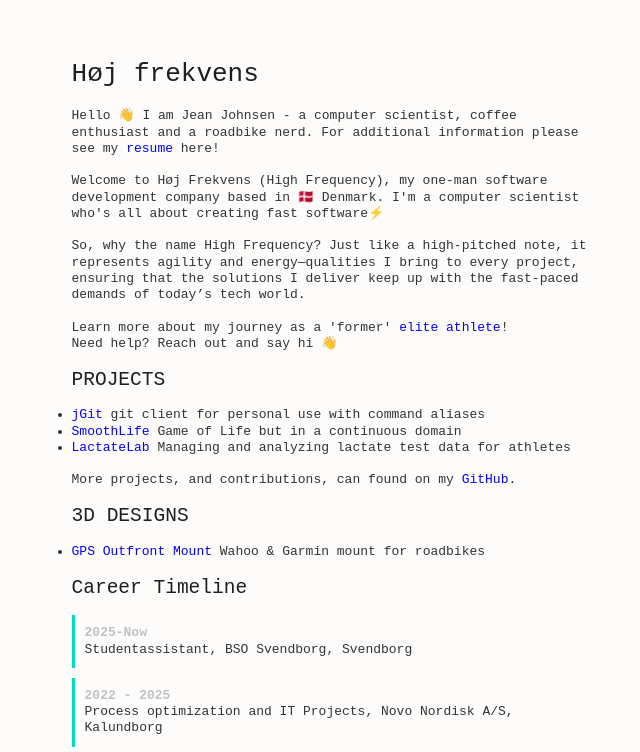
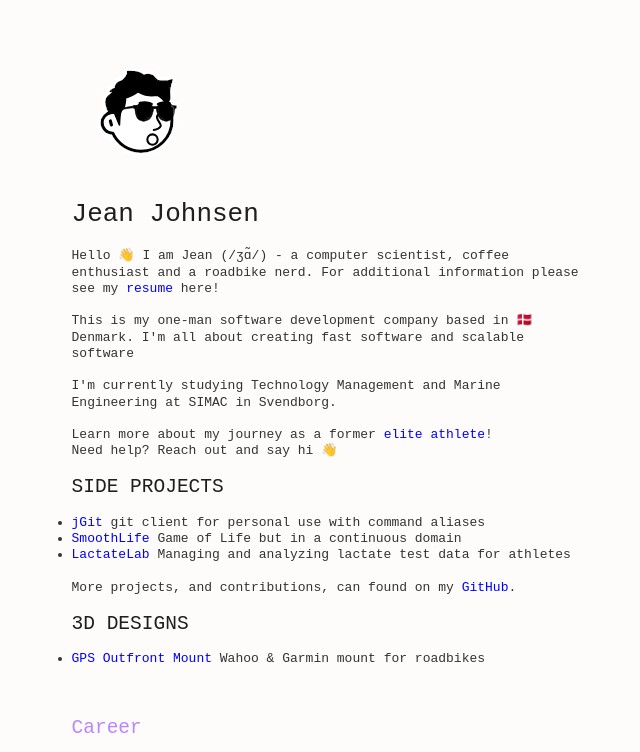
Before and after one commit to Jeanjohnsen/jeanjohnsen.github.io, a plain HTML site: page index.html in a window 1280 px wide. Shown: the top 752 px of the page, without its empty margins (311-951 px from the left). Drawn offline with Linux system fonts and the light colour scheme; a web font is replaced by a local one.

```diff
--- a/index.html
+++ b/index.html
@@ -21,25 +21,26 @@
   <script defer src="./scripts/script.js"></script>
 </head>
 
+<div class="image-container" aria-label="Description of image"></div>
 <body>
     <a rel="me"  href="https://github.com/Jeanjohnsen"></a>
-    <h1>Høj frekvens</h1>
+    <h1>Jean Johnsen</h1>
 
     <p>
-      Hello 👋 I am Jean Johnsen - a computer scientist, coffee enthusiast and a roadbike nerd. For additional information please see my <a href="./resume" target="_blank">resume</a> here!
+      Hello 👋 I am Jean (/ʒɑ̃/) - a computer scientist, coffee enthusiast and a roadbike nerd. For additional information please see my <a href="./resume" target="_blank">resume</a> here!
     </p>
   </br>
     <p>
-      Welcome to Høj Frekvens (High Frequency), my one-man software development company based in 🇩🇰 Denmark. I'm a computer scientist who's all about creating fast software⚡️
+    This is my one-man software development company based in 🇩🇰 Denmark. I'm all about creating fast software and scalable software
     </p>
     <br>
     <p>
-      So, why the name High Frequency? Just like a high-pitched note, it represents agility and energy—qualities I bring to every project, ensuring that the solutions I deliver keep up with the fast-paced demands of today’s tech world.
+    I'm currently studying Technology Management and Marine Engineering at SIMAC in Svendborg.
     </p>
 </br>
-    <p>Learn more about my journey as a 'former' <a href="./sports">elite athlete</a>!</p>
+    <p>Learn more about my journey as a former <a href="./sports">elite athlete</a>!</p>
     <p>Need help? Reach out and say hi 👋</p>
-    <h2>PROJECTS</h2>
+    <h2>SIDE PROJECTS</h2>
     <ul>
       <li><a href="https://github.com/Jeanjohnsen/jGit" target="_blank">jGit</a> git client for personal use with command aliases</li>
       <li><a href="https://github.com/Jeanjohnsen/SmoothLife" target="_blank">SmoothLife</a> Game of Life but in a continuous domain </li>
@@ -53,7 +54,10 @@
         <li><a href="" target="_blank">GPS Outfront Mount</a> Wahoo & Garmin mount for roadbikes</li>
       </ul>
 
-    <h2>Career Timeline</h2>
+      <br>
+      <br>
+
+      <h2 class="timeline-header">Career</h2>
       <div class="timeline">
           <div class="timeline-item">
 
@@ -86,7 +90,7 @@
           <div class="timeline-content">Web Developer and Guide, Hauch’s Physiske Cabinet, Sorø</div>
         </div>
       </div>
-    <h2>Education</h2>
+      <h2 class="timeline-header">Education</h2>
       <div class="timeline">
         <div class="timeline-item">
           <div class="timeline-date">2025 - Present</div>
@@ -105,6 +109,7 @@
           <div class="timeline-content">High School Diploma, Sorø Akademi, Sorø</div>
         </div>
       </div>
+      </br>
 
     <h2>Contact</h2>
     <p><a href="mailto:jeanjohnsen@pm.me">jeanjohnsen@pm.me</a></p>
@@ -115,5 +120,6 @@
     <br>
     <code>CVR 44757567</code>
     </br>
-    </br>
+
+
 </body>
--- a/scripts/script.js
+++ b/scripts/script.js
@@ -6,14 +6,13 @@ document.addEventListener("DOMContentLoaded", function() {
     const textColor = rootStyles.getPropertyValue('--body-color').trim();
     const dateColor = "#c2c1c1"; // Lighter color for the years
 
-    timelineItems.forEach((item, index) => {
-        setTimeout(() => {
-            item.classList.add("visible");
-            item.style.borderLeft = `3px solid ${primaryColor}`;
-            item.style.backgroundColor = backgroundColor;
-            item.style.color = textColor;
-            item.querySelector(".timeline-date").style.color = dateColor; // Set lighter color for dates
-        }, index * 300);
+    timelineItems.forEach(item => {
+        item.style.borderLeft = `3px solid ${primaryColor}`;
+        item.style.backgroundColor = backgroundColor;
+        item.style.color = textColor;
+        if (item.querySelector(".timeline-date")) {
+            item.querySelector(".timeline-date").style.color = dateColor;
+        }
     });
 
 });
--- a/style.css
+++ b/style.css
@@ -14,6 +14,16 @@
         --link: #00DAC6;
         --selection: #BB86FC;
     }
+}
+
+.image-container {
+    background-image: url("etc/pfp.svg");
+    width: 140px;
+    height: 140px;
+    background-size: cover;
+    background-position: center;
+    border-radius: 50%;
+    overflow: hidden;
 }
 
 * {
@@ -115,21 +125,19 @@ a:visited {
 }
 
 .timeline-item {
-    opacity: 0;
-    transform: translateY(20px);
-    transition: all 0.6s ease-out;
+    display: block; /* Ensure items are visible */
     padding: 10px;
     margin: 10px 0;
     background: #f4f4f4;
-    border-left: 3px solid #333;
-}
-
-.timeline-item.visible {
-    opacity: 1;
-    transform: translateY(0);
+    border-left: 3px solid #00DAC6; /* Highlight color */
+    color: #333; /* Default text color */
 }
 
 .timeline-date {
     font-weight: bold;
-    color: #333;
+    color: #c2c1c1; /* Light color for dates */
 }
+
+.timeline-header {
+    color: #BB86FC; /* Same color as timeline items */
+}
```
Also changed, not shown: etc/pfp.svg (added). Lines whose indentation alone changed are shown as unchanged.
